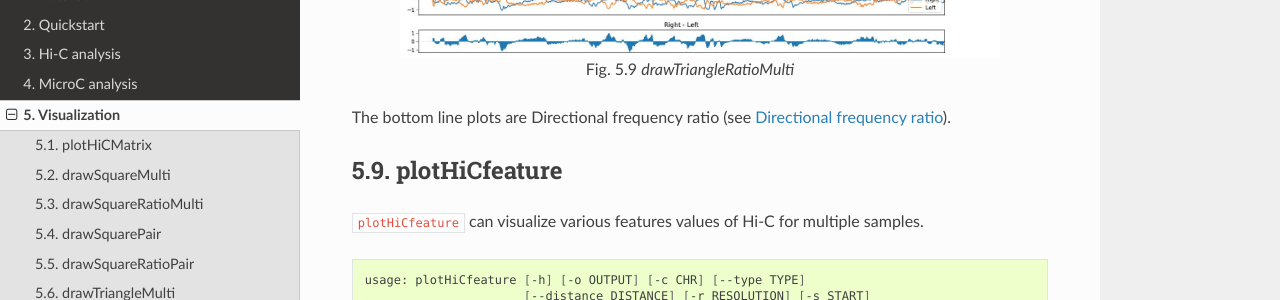
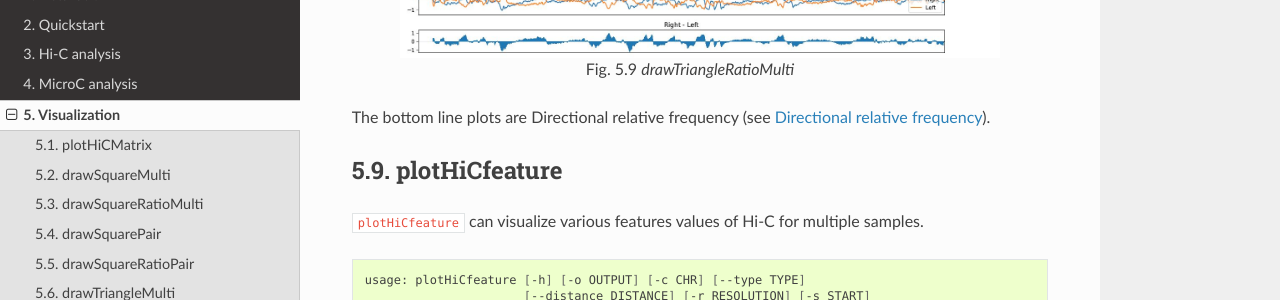
Before and after one commit to rnakato/CustardPy, a Sphinx documentation site: the page built from docs/content/Visualization.rst, in a window 1280 px wide and 900 px high, scrolled down 6906 px. Shown: the part 150-450 px from the top of the window. Built offline with Sphinx 7.4.7 and the Read the Docs theme 2.0.0, drawn with Linux system fonts in a browser that asks for light colours.

Commit message:
update docs

```diff
--- a/docs/content/Visualization.rst
+++ b/docs/content/Visualization.rst
@@ -219,7 +219,7 @@ The input data is a dense matrix output from `makeMatrix_intra.sh`.
    drawTriangleRatioMulti
 
 
-The bottom line plots are Directional frequency ratio (see `Directional frequency ratio <https://custardpy.readthedocs.io/en/latest/content/Visualization.html#directional-frequency-ratio>`_).
+The bottom line plots are Directional relative frequency (see `Directional relative frequency <https://custardpy.readthedocs.io/en/latest/content/Visualization.html#directional-relative-frequency>`_).
 
 
 plotHiCfeature
```
